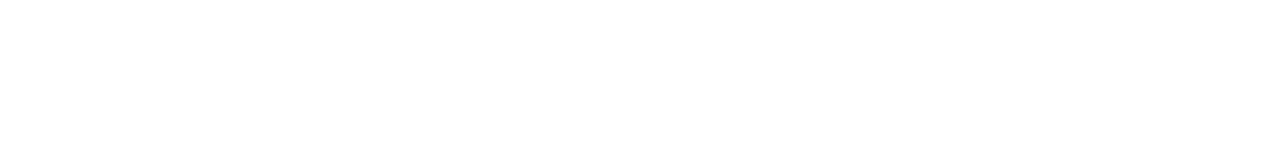
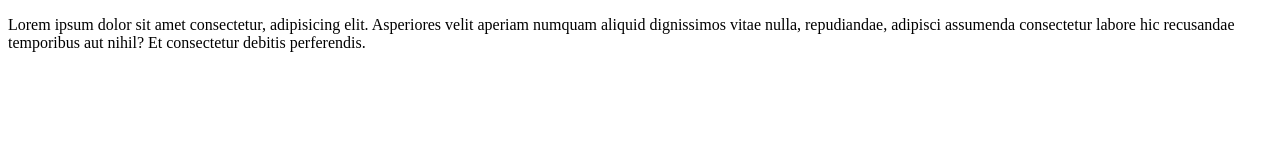
Before and after one commit to AG27101987/My-First-Git-Hub-Repo, a plain HTML site: page First Repo.html in a window 1280 px wide. Drawn offline with Linux system fonts and the light colour scheme.

Commit message:
1xdiv added

```diff
--- a/First Repo.html
+++ b/First Repo.html
@@ -4,8 +4,13 @@
     <meta charset="UTF-8">
     <meta name="viewport" content="width=device-width, initial-scale=1.0">
     <title>My First Git Hub Repo</title>
+    <link rel="stylesheet" href="First Repo.css">
 </head>
 <body>
 
+    <div>
+        <p>Lorem ipsum dolor sit amet consectetur, adipisicing elit. Asperiores velit aperiam numquam aliquid dignissimos vitae nulla, repudiandae, adipisci assumenda consectetur labore hic recusandae temporibus aut nihil? Et consectetur debitis perferendis.</p>
+    </div>
+
 </body>
 </html>
```
Also changed, not shown: First Repo.css (added).
